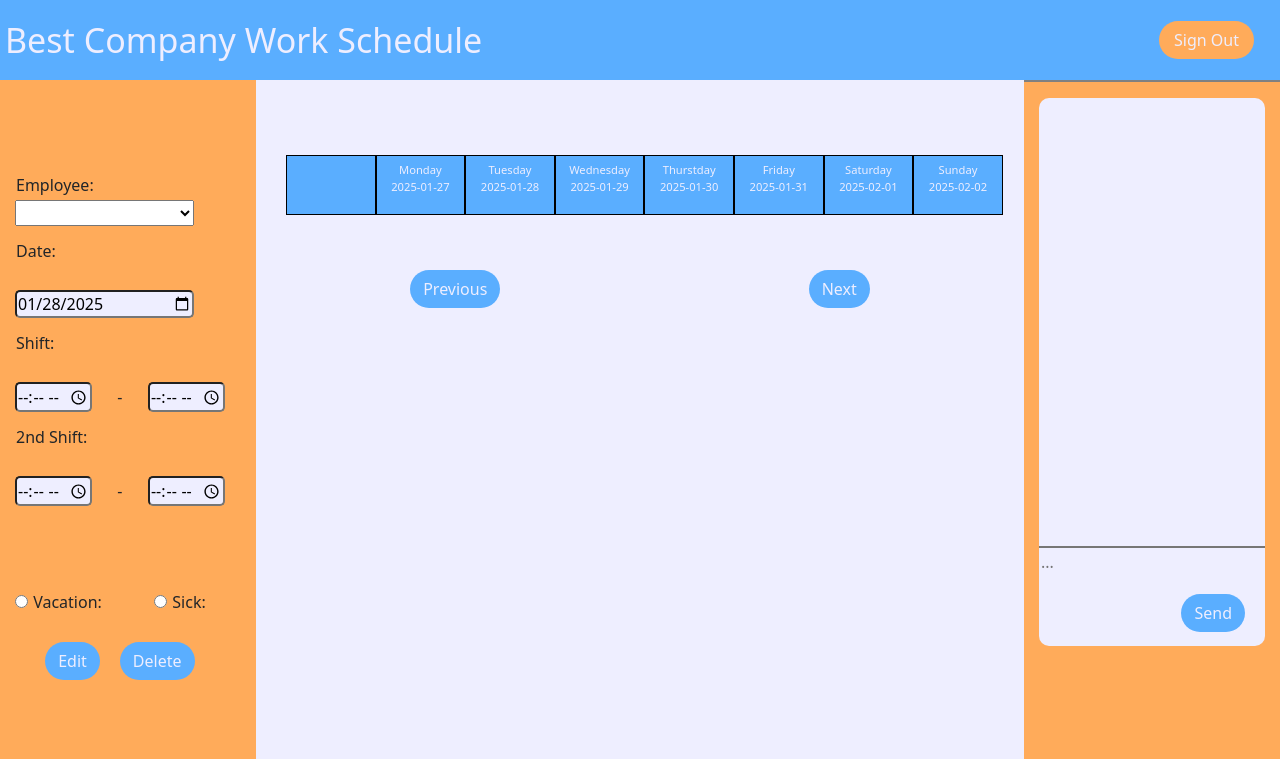
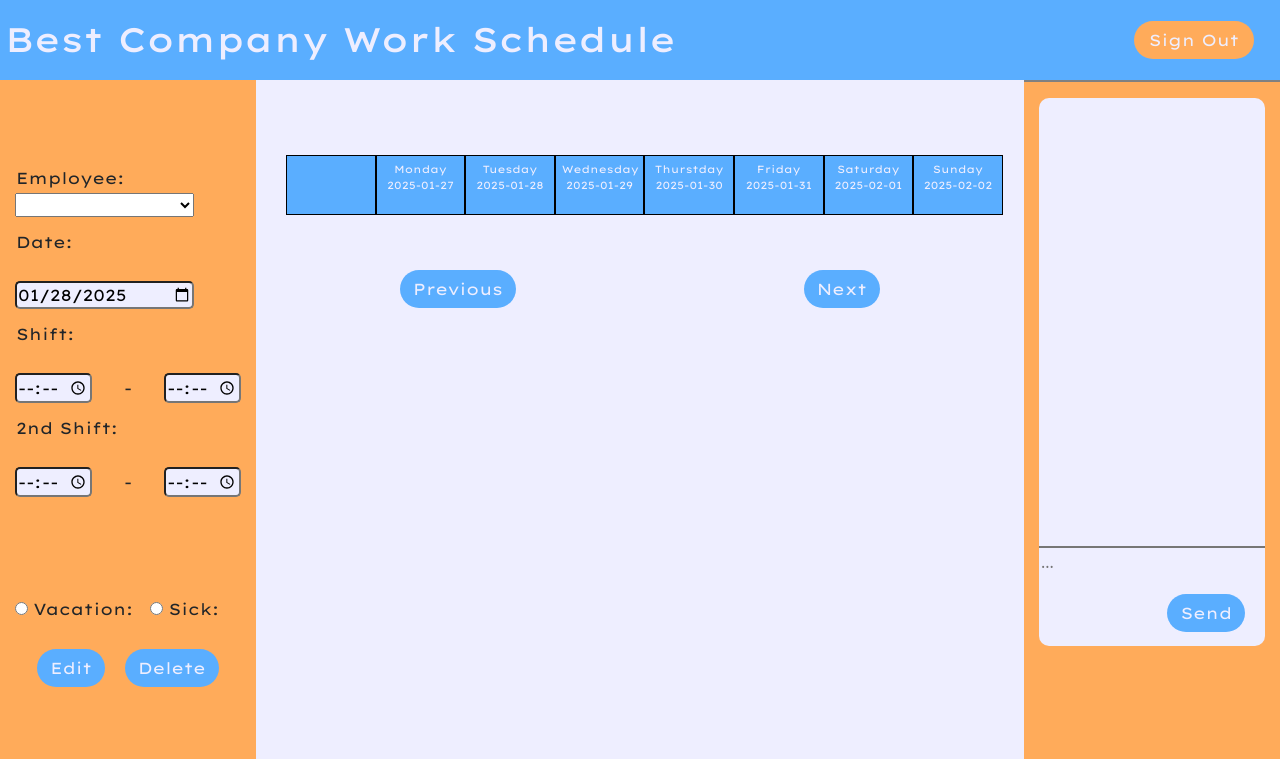
Before and after one commit to ZoltanNyaradi/work-schedule, a Django app: page / in a window 1280 px wide. Shown: the top 759 px of the page. Run offline with Django 5.2, Linux system fonts and the light colour scheme; the visitor is signed in with stand-in values (Sample User, id 1); data comes from the database, SQL or seed files in the repository; data that the repository does not hold is empty.

Commit message:
Add font, resize fonts

```diff
--- a/static/css/style.css
+++ b/static/css/style.css
@@ -33,6 +33,11 @@ p, h1, h3, #log-out, #account-container a, .btn, .text-bubble{
 #shift-error{
 	color: red;
 }
+/* Fonts */
+
+h1, p, button, label, input, select{
+	font-family: "Lexend Giga", serif;
+}
 
 /* General__________________________________________________ */
 
@@ -64,7 +69,7 @@ h1{
 }
 
 #log-out{
-	width:95px;
+	width: 120px;
 }
 
 /* Main */
@@ -140,7 +145,7 @@ footer{
 }
 
 .schedule-text, .shift-text{
-  font-size: 0.55rem;
+  font-size: 0.4rem;
 }
 
 #schedule-buttons{
@@ -324,7 +329,7 @@ footer{
 }
 
 #log-out-buttons button{
-	width: 100px;
+	width: 120px;
 }
 
 /* Media query for 600px wide phones and biggers______________________________________________  */
@@ -335,7 +340,7 @@ footer{
 	}
 
 	.schedule-text, .shift-text {
-  	font-size: 0.7rem;
+  	font-size: 0.65rem;
 	}
 
 }
@@ -348,7 +353,7 @@ footer{
 	}
 
 	.schedule-text, .shift-text {
-  	font-size: .9rem;
+  	font-size: .85rem;
 	}
 
 	#schedule-container > .row > .col {
@@ -396,7 +401,7 @@ footer{
 	}
 
 	.schedule-text, .shift-text {
-    font-size: .7rem;
+    font-size: .65rem;
   }
 
 	/* Edit-schedule div */
@@ -422,7 +427,7 @@ footer{
 	}
 
 	#shift-error{
-		font-size: .8rem;
+		font-size: .75rem;
 		margin-bottom: 1rem;
 	}
 
--- a/templates/base.html
+++ b/templates/base.html
@@ -27,6 +27,12 @@
 
 <!-- Custom CSS -->
     <link rel="stylesheet" href="{% static 'css/style.css' %}">
+
+<!-- Google Fonts -->
+<link rel="preconnect" href="https://fonts.googleapis.com">
+<link rel="preconnect" href="https://fonts.gstatic.com" crossorigin>
+<link href="https://fonts.googleapis.com/css2?family=Lexend+Giga:wght@100..900&display=swap" rel="stylesheet">
+
 </head>
 
 <body>
```
